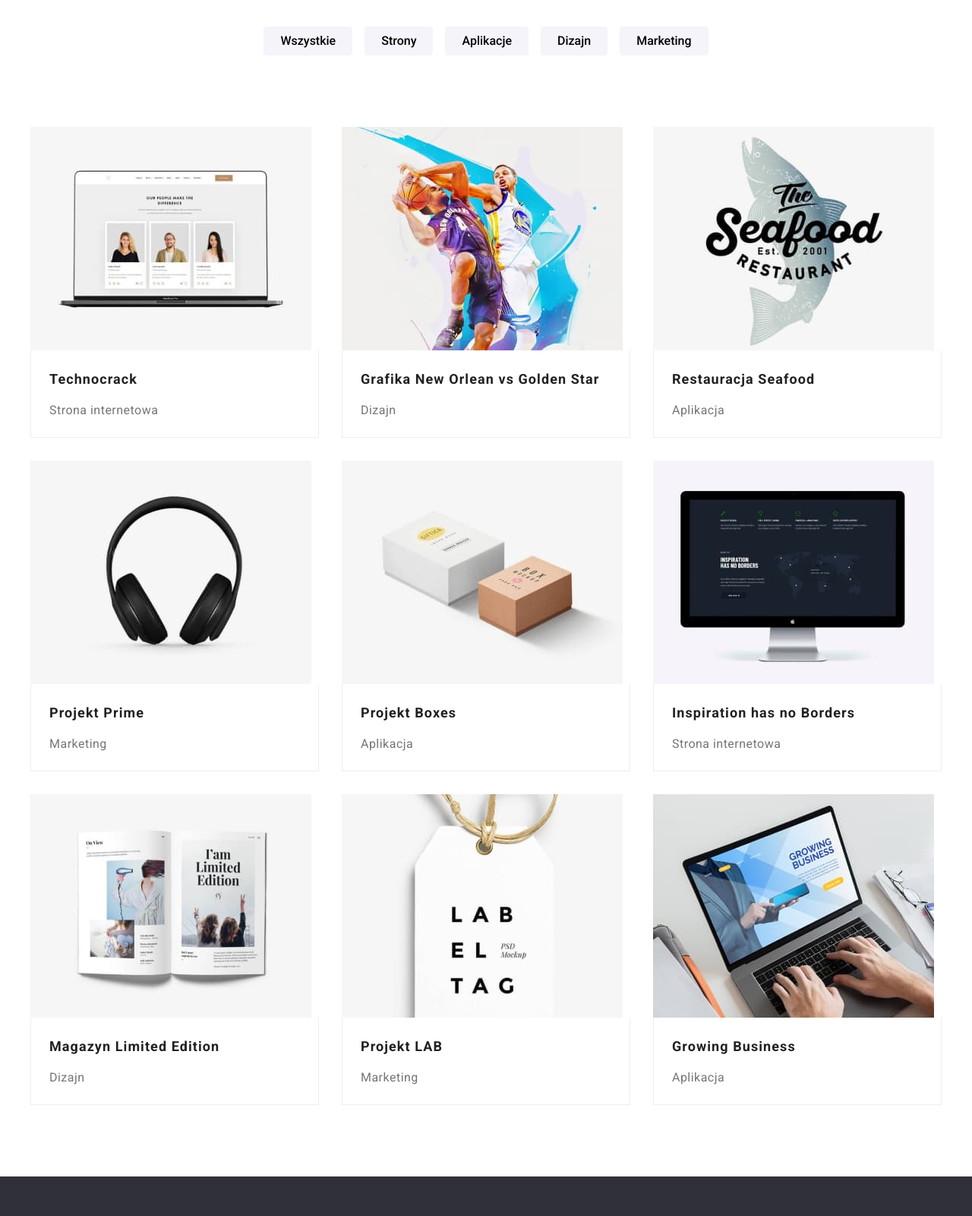
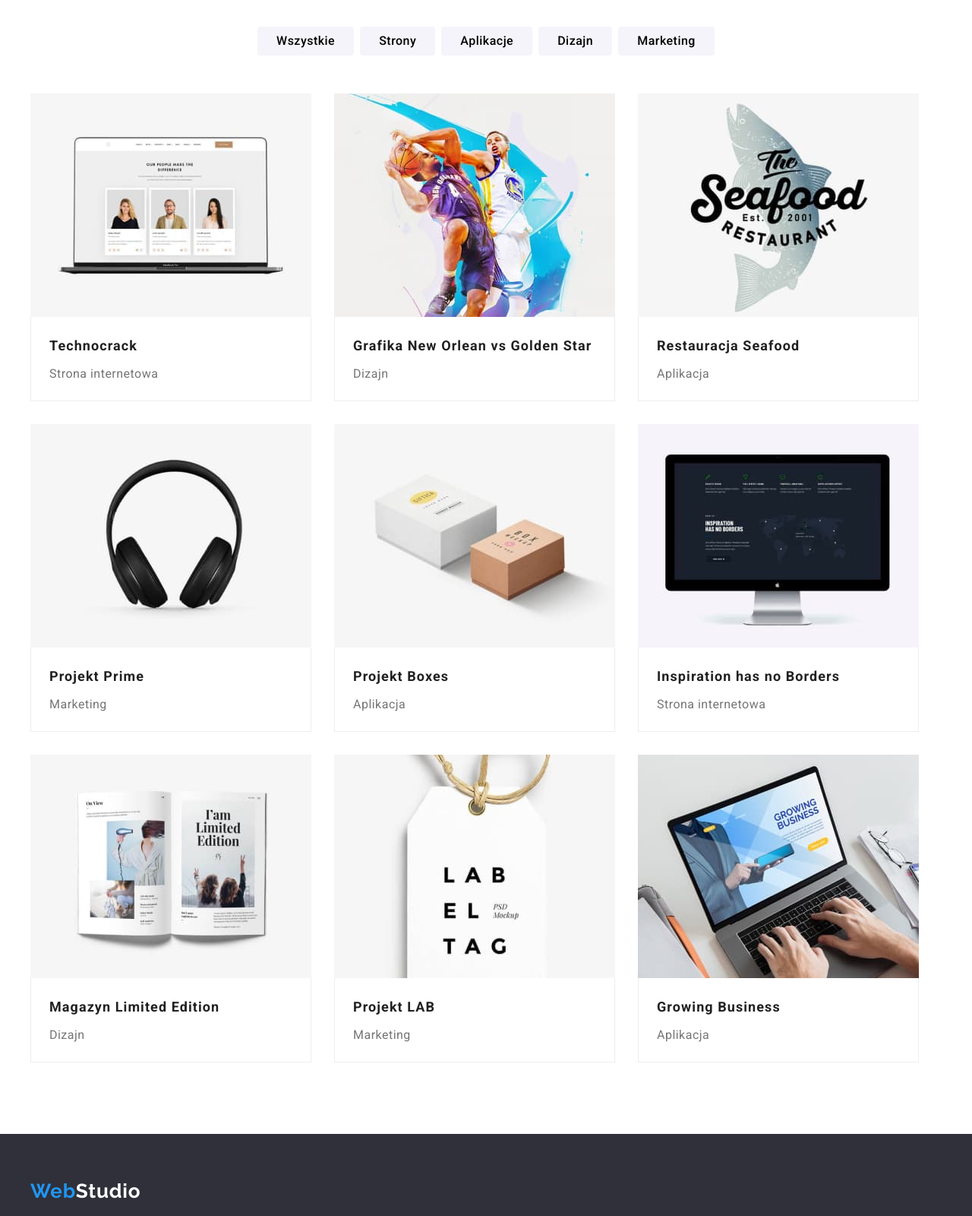
Before and after one commit to romizka/goit-markup-hw-03, a plain HTML site: page portfolio.html in a window 1280 px wide. Shown: the part 140-1740 px from the top of the page at 76% size. Drawn offline with Linux system fonts and the light colour scheme.

Commit message:
Update 15.12.22

```diff
--- a/css/index.css
+++ b/css/index.css
@@ -166,6 +166,7 @@ button {
     color: var(--white);
     margin: 0 auto;
     margin-top: 30px;
+    padding: 10px 42px;
     }
 
     .hero-button:hover, .hero-button:focus {
@@ -233,13 +234,17 @@ button {
     background-color: var(--beige-2);
 }
 
+.personal-data {
+    padding: 30px 0;
+}
+
 .team-name {
     font-weight: 500;
     font-size: 16px;
     line-height: 1.19;
     letter-spacing: 0.03em;
     text-align: center;
-    padding: 30px 0 10px 0;
+    margin-bottom: 10px;
 }
 
 .team-position {
@@ -260,7 +265,6 @@ button {
     box-shadow: 0px 1px 3px rgba(0, 0, 0, 0.12), 0px 1px 1px rgba(0, 0, 0, 0.14), 0px 2px 1px rgba(0, 0, 0, 0.2);
     border-radius: 0px 0px 4px 4px;
     width: 270px;
-    height: 368px;
 }
 
 footer {
@@ -277,22 +281,23 @@ footer {
     letter-spacing: 0.03em;
     color: var(--blue);
     text-decoration: none;
-    padding-bottom: 20px;
+    display: block;
+    margin-bottom: 20px;
 }
 
 address {
     font-style: normal;
 }
 
-.address-link {
+.address-link{
     font-size: 14px;
     line-height: 1.71;
     letter-spacing: 0.03em;
     color: var(--white);
 }
 
-.address li {
-    padding-bottom: 9px;
+.address li:not(:last-child) {
+    margin-bottom: 9px;
 }
 
 .address-link:hover, .address-link:focus{
--- a/css/portfolio.css
+++ b/css/portfolio.css
@@ -1,4 +1,3 @@
-
 /* colors  */
 
 :root { --main-grey: #212121;
@@ -47,8 +46,8 @@ header {
     padding: 0 15px;
 }
 
-.section {
-    padding: 94px 0 94px 0;
+section {
+    padding: 94px 0;
 }
 
 .flex-nav-container {
@@ -84,15 +83,19 @@ button {
     border: none;
     border-radius: 4px;
 }
+
 .list {
     list-style: none;
 }
+
 .link {
     text-decoration: none;
 }
+
 .logo-span {
     color: var(--black)
 }
+
 .logo-footer-span {
     color: var(--white);
 }
@@ -147,17 +150,10 @@ button {
   }
 
 .filter {
-    font-weight: 500;
-    font-size: 16px;
-    line-height: 1.62;
-    letter-spacing: 0.03em;
-    color: var(--white);
     display: flex;
     justify-content: center;
-}
-
-.filter li {
-    margin: 0 8px;
+    gap: 8px;
+    margin-bottom: 50px;
 }
 
 .button-filter {
@@ -165,9 +161,10 @@ button {
     border-radius: 4px;
     font-weight: 500;
     font-size: 16px;
+    letter-spacing: 0.03em;
     line-height: 1.62;
     text-align: center;
-    padding: 6px 22px;
+    padding: 6px 25px;
 }
 
 .button-filter:hover, .button-filter:focus {
@@ -175,7 +172,6 @@ button {
     background-color: var(--blue);
     box-shadow: 0px 3px 1px rgba(0, 0, 0, 0.1), 0px 1px 2px rgba(0, 0, 0, 0.08), 0px 2px 2px rgba(0, 0, 0, 0.12);
     border-radius: 4px;
-
 }
 
 .portfolio-list {
@@ -188,7 +184,6 @@ button {
     line-height: 2.0;
     letter-spacing: 0.06em;
     margin: 0;
-    padding: 20px 24px 4px 24px;
 }
 
 .portfolio-type {
@@ -196,8 +191,7 @@ button {
     line-height: 1.88;
     letter-spacing: 0.03em;
     color: var(--light-grey);
-    padding: 4px 24px 20px 24px;
-    margin:0;
+    margin-top: 4px;
 }
 
 .portfolio-grid {
@@ -206,13 +200,10 @@ button {
     gap: 30px;
 }
 
-.portfolio-item {
-    width: calc((100% - 60px) / 3);
-}
-
 .border-portfolio-item {
     border: 1px solid var(--beige-1);
     border-top: none;
+    padding: 20px 24px;
 }
 
 footer {
@@ -229,7 +220,8 @@ footer {
     letter-spacing: 0.03em;
     color: var(--blue);
     text-decoration: none;
-    padding-bottom: 20px;
+    display: block;
+    margin-bottom: 20px;
 }
 
 address {
@@ -243,8 +235,8 @@ address {
     color: var(--white);
 }
 
-.address li {
-    padding-bottom: 9px;
+.address li:not(:last-child) {
+    margin-bottom: 9px;
 }
 
 .address-link:hover, .address-link:focus{
--- a/portfolio.html
+++ b/portfolio.html
@@ -61,15 +61,9 @@
               <button type="button" class="button-filter">Marketing</button>
             </li>
           </ul>
-          <ul class="portfolio-list list section">
-            <div class="portfolio-grid">
+          <ul class="portfolio-list portfolio-grid list section">
             <li class="portfolio-item">
-                <img
-                  src="images/3a.jpg"
-                  alt="laptop"
-                  width="370"
-                  height="294"
-                />
+              <img src="images/3a.jpg" alt="laptop" width="370" height="294" />
               <div class="border-portfolio-item">
                 <h3 class="portfolio-name">Technocrack</h3>
                 <p class="portfolio-type">Strona internetowa</p>
@@ -114,12 +108,7 @@
               </div>
             </li>
             <li class="portfolio-item">
-                <img
-                  src="images/3e.jpg"
-                  alt="pudełka"
-                  width="370"
-                  height="294"
-                />
+              <img src="images/3e.jpg" alt="pudełka" width="370" height="294" />
               <div class="border-portfolio-item">
                 <h3 class="portfolio-name">Projekt Boxes</h3>
                 <p class="portfolio-type">Aplikacja</p>
@@ -138,12 +127,7 @@
               </div>
             </li>
             <li class="portfolio-item">
-                <img
-                  src="images/3g.jpg"
-                  alt="magazyn"
-                  width="370"
-                  height="294"
-                />
+              <img src="images/3g.jpg" alt="magazyn" width="370" height="294" />
               <div class="border-portfolio-item">
                 <h3 class="portfolio-name">Magazyn Limited Edition</h3>
                 <p class="portfolio-type">Dizajn</p>
@@ -173,7 +157,6 @@
                 <p class="portfolio-type">Aplikacja</p>
               </div>
             </li>
-            </div>
           </ul>
         </div>
       </section>
```
Also changed, not shown: index.html (+8 -0 lines). Lines whose indentation alone changed are shown as unchanged.
